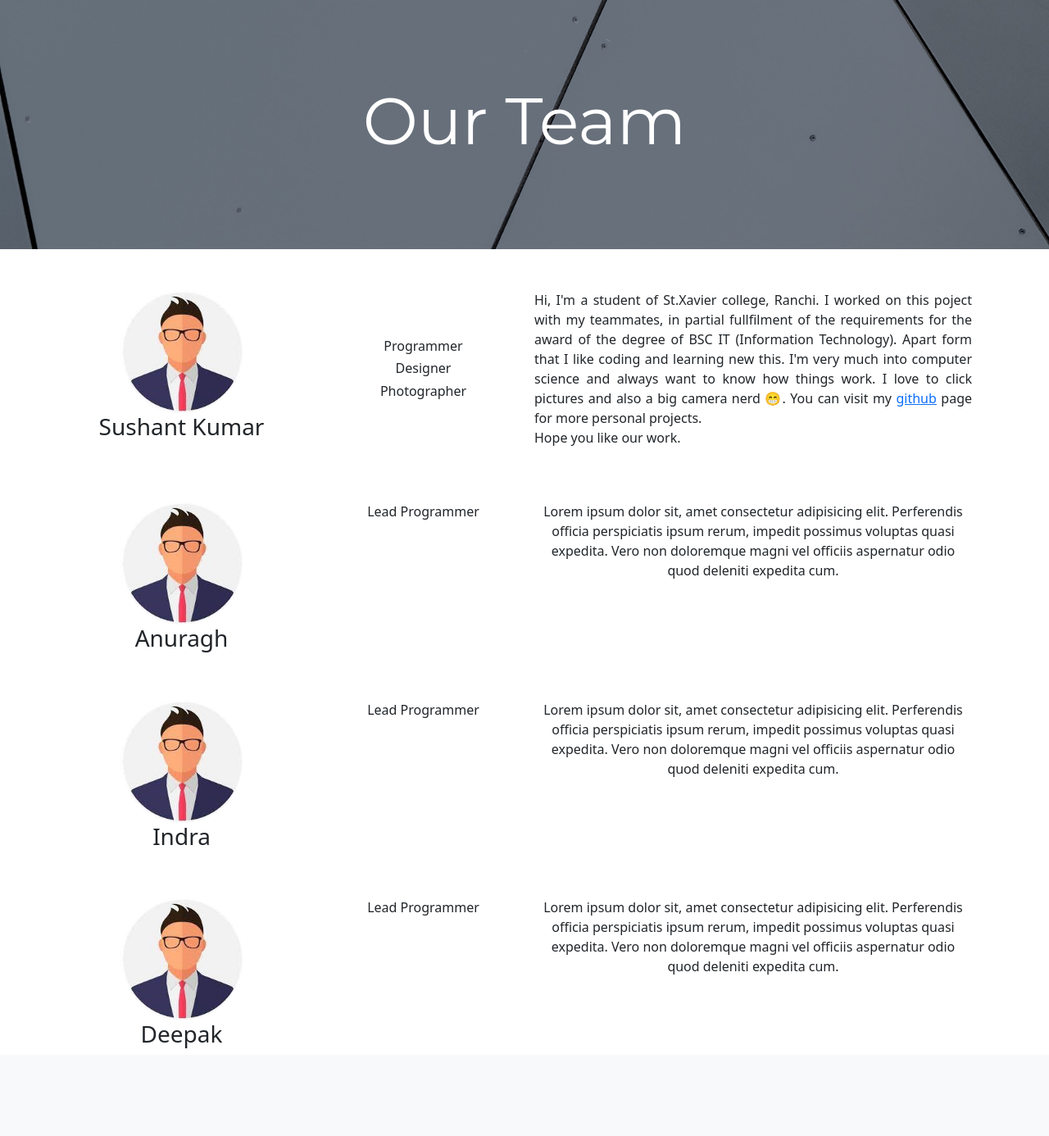
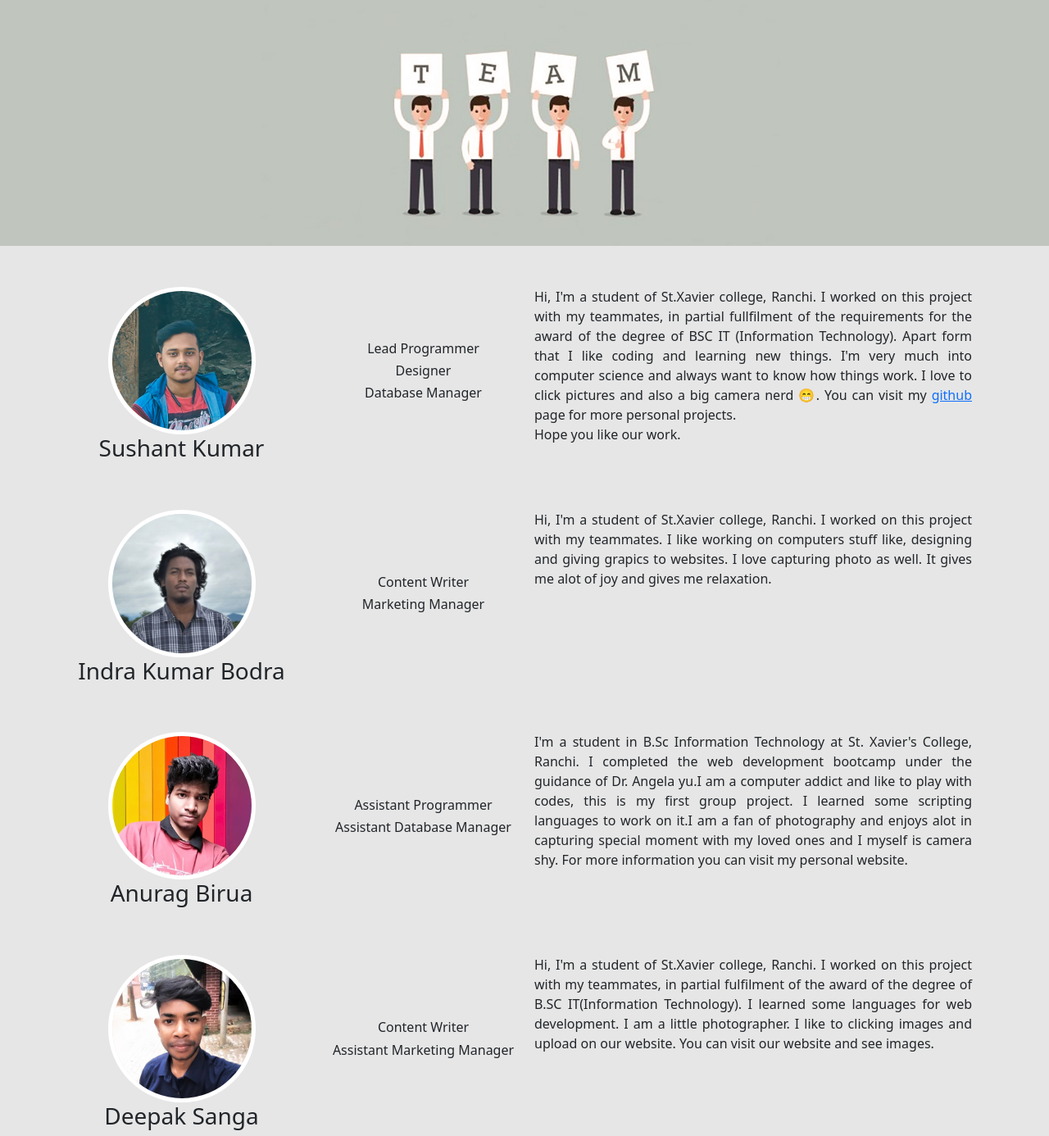
Before and after one commit to Sushantabgit/Frames, a PHP site: page /about.htm in a window 1280 px wide. Shown: the part 60-1446 px from the top of the page at 82% size. Before the commit the page ends 1339 px from the top, so only its background shows below. Run offline with PHP 8.4, Linux system fonts and the light colour scheme.

Commit message:
updated about page

```diff
--- a/about.htm
+++ b/about.htm
@@ -33,7 +33,7 @@
 <body>
     <!--NavBar-->
     <nav class="navbar navbar-expand-lg navbar-light bg-light">
-        <a class="navbar-brand" style="font-family: Montserrat;" href="http://localhost/Frames/">About Us</a>
+        <a class="navbar-brand" style="font-family: Montserrat;" >About Us</a>
 
         <button class="navbar-toggler" type="button" data-toggle="collapse" data-target="#navbarTogglerDemo02"
             aria-controls="navbarTogglerDemo02" aria-expanded="false" aria-label="Toggle navigation">
@@ -42,34 +42,32 @@
         <div class="collapse navbar-collapse" id="navbarTogglerDemo02">
             <ul class="navbar-nav ms-auto">
                 <li class="nav-item">
-                    <a class="nav-link" href="http://localhost/Frames/">Home</a>
+                    <a class="nav-link" href="index.php">Home</a>
                 </li>
             </ul>
         </div>
     </nav>
     <!--Header-->
     <div id="heading">
-        <h1>
-            Our Team
-        </h1>
+
     </div>
     <!--Content-->
 
 
-    <!--Profiles-->
+    <!--Profiles-section-->
     <div class="container">
-         <!--Profiles-->
+        <!--Profiles-->
         <div class="row">
             <div class="col-12 col-lg-3">
-                <img class="pic" src="test-img/profile.jfif" alt="Sushant-Image">
+                <img class="pic" src="profileimg/sushant-profile.jpg" alt="Sushant-Image">
                 <h3>Sushant Kumar</h3>
             </div>
             <div class="col-12 col-lg-3 title">
                 <ul>
                     <li>
-                        <h6>Programmer</h6>
+                        <h6>Lead Programmer</h6>
                         <h6>Designer</h6>
-                        <h6>Photographer</h6>
+                        <h6>Database Manager</h6>
                         <h6></h6>
 
                     </li>
@@ -78,76 +76,100 @@
 
 
             <div class="col-lg-6 col-12">
-                <p class="para">Hi, I'm a student of St.Xavier college, Ranchi. I worked on this poject with my teammates, in partial fullfilment of the requirements
-                    for the award  of the degree of BSC IT (Information Technology). Apart form that I like coding and learning new this.
+                <p class="para">Hi, I'm a student of St.Xavier college, Ranchi. I worked on this project with my
+                    teammates, in partial fullfilment of the requirements
+                    for the award of the degree of BSC IT (Information Technology). Apart form that I like coding and
+                    learning new things.
                     I'm very much into computer science and always want to know how things work.
-                    I love to click pictures and also a big camera nerd 😁. You can visit my <a href="https://github.com/Sushantabgit" target="_blank" >github</a> page for more personal projects.<br> Hope you like our work.
+                    I love to click pictures and also a big camera nerd 😁. You can visit my <a
+                        href="https://github.com/Sushantabgit" target="_blank">github</a> page for more personal
+                    projects.<br> Hope you like our work.
                 </p>
             </div>
         </div>
-         <!--Profiles-->
+
         <div class="row">
             <div class="col-12 col-lg-3">
-                <img class="pic" src="test-img/profile.jfif" alt="Sushant-Image">
-                <h3>Anuragh</h3>
+                <img class="pic" src="profileimg/indra-profile.jpeg" alt="Indra-Image">
+                <h3>Indra Kumar Bodra</h3>
             </div>
-            <div class="col-12 col-lg-3">
+            <div class="col-12 col-lg-3 title">
                 <ul>
                     <li>
-                        Lead Programmer
+                        <h6>Content Writer</h6>
+                        <h6>Marketing Manager</h6>
+                        <h6></h6>
+                        <h6></h6>
+
                     </li>
                 </ul>
             </div>
 
 
             <div class="col-lg-6 col-12">
-                <p>Lorem ipsum dolor sit, amet consectetur adipisicing elit. Perferendis officia perspiciatis ipsum
-                    rerum, impedit possimus voluptas quasi expedita. Vero non doloremque magni vel officiis aspernatur
-                    odio quod deleniti expedita cum.</p>
+                <p class="para">Hi, I'm a student of St.Xavier college, Ranchi. I worked on this project with my
+                    teammates. I like working on computers stuff like, designing and giving grapics to websites. I love
+                    capturing photo as well. It gives me alot of joy and gives me relaxation. </p>
             </div>
         </div>
-         <!--Profiles-->
+
         <div class="row">
             <div class="col-12 col-lg-3">
-                <img class="pic" src="test-img/profile.jfif" alt="Sushant-Image">
-                <h3>Indra</h3>
+                <img class="pic" src="profileimg/anurag-profile.jpeg" alt="Anurag-Image">
+                <h3>Anurag Birua</h3>
             </div>
-            <div class="col-12 col-lg-3">
+            <div class="col-12 col-lg-3 title">
                 <ul>
                     <li>
-                        Lead Programmer
+                        <h6>Assistant Programmer</h6>
+                        <h6>Assistant Database Manager</h6>
+                        <h6></h6>
+                        <h6></h6>
+
                     </li>
                 </ul>
             </div>
 
 
             <div class="col-lg-6 col-12">
-                <p>Lorem ipsum dolor sit, amet consectetur adipisicing elit. Perferendis officia perspiciatis ipsum
-                    rerum, impedit possimus voluptas quasi expedita. Vero non doloremque magni vel officiis aspernatur
-                    odio quod deleniti expedita cum.</p>
+                <p class="para">I'm a student in B.Sc
+                    Information Technology at St. Xavier's College, Ranchi. I completed the web development bootcamp
+                    under the guidance of Dr. Angela yu.I am a computer addict and like to play with codes, this is my
+                    first group project. I learned some scripting languages to work on it.I am a fan of photography and
+                    enjoys alot in capturing special moment with my loved ones and I myself is camera shy. For more
+                    information you can visit my personal website.
+                </p>
             </div>
         </div>
-         <!--Profiles-->
+
         <div class="row">
             <div class="col-12 col-lg-3">
-                <img class="pic" src="test-img/profile.jfif" alt="Sushant-Image">
-                <h3>Deepak</h3>
+                <img class="pic" src="profileimg/deepak-profile.jpeg" alt="Deepak-Image">
+                <h3>Deepak Sanga</h3>
             </div>
-            <div class="col-12 col-lg-3">
+            <div class="col-12 col-lg-3 title">
                 <ul>
                     <li>
-                        Lead Programmer
+                        <h6>Content Writer</h6>
+                        <h6>Assistant Marketing Manager</h6>
+                        <h6></h6>
+                        <h6></h6>
+
                     </li>
                 </ul>
             </div>
 
 
             <div class="col-lg-6 col-12">
-                <p>Lorem ipsum dolor sit, amet consectetur adipisicing elit. Perferendis officia perspiciatis ipsum
-                    rerum, impedit possimus voluptas quasi expedita. Vero non doloremque magni vel officiis aspernatur
-                    odio quod deleniti expedita cum.</p>
+                <p class="para">Hi, I'm a student of St.Xavier college, Ranchi. I worked on this project with my
+                    teammates, in partial fulfilment of the award of the degree of B.SC IT(Information Technology). I
+                    learned some languages for web development. I am a little photographer. I like to clicking images
+                    and
+                    upload on our website. You can visit our website and see images.<br>
+                </p>
             </div>
         </div>
+
 
 
     </div>
--- a/css/aboutstyles.css
+++ b/css/aboutstyles.css
@@ -1,13 +1,12 @@
 /*Ids*/
 #heading{
     color: white;
-    padding-top:100px;
-    padding-bottom: 100px ;
-    padding-right:10px;
-    padding-left: 10px;
-    background-image: url("pexels-scott-webb-593158.jpg");
+    padding-top:150px;
+    padding-bottom: 150px ;
+    background-image: url("team-cover.jpg");
     background-repeat: no-repeat;
-    background-size: cover;
+    background-size:cover;
+    background-position: center;
     font-family: "Montserrat";
 }
 /*classe*/
@@ -21,9 +20,10 @@
     width: 100%;
 }
 .pic{
+    border: 5px solid white ;
     border-radius: 50%;
-    height: 150px;
-    width: 150px;
+    height: 180px;
+    width: 180px;
 }
 .title{
     padding: auto;
@@ -38,6 +38,7 @@
 /*tags*/
 body{
     text-align: center;
+    background-color: #E6E6E6;
 }
 
 body::-webkit-scrollbar{
@@ -49,6 +50,5 @@ h1{
 }
 
 ul{
-
     list-style: none;
 }
```
Also changed, not shown: css/index-cover.jpg (added), css/pexels-scott-webb-593158.jpg (deleted), css/team-cover.jpg (added), profileimg/anurag-profile.jpeg (added), profileimg/deepak-profile.jpeg (added), profileimg/indra-profile.jpeg (added), profileimg/sushant-profile.jpg (added), test-img/profile.jfif (deleted).
